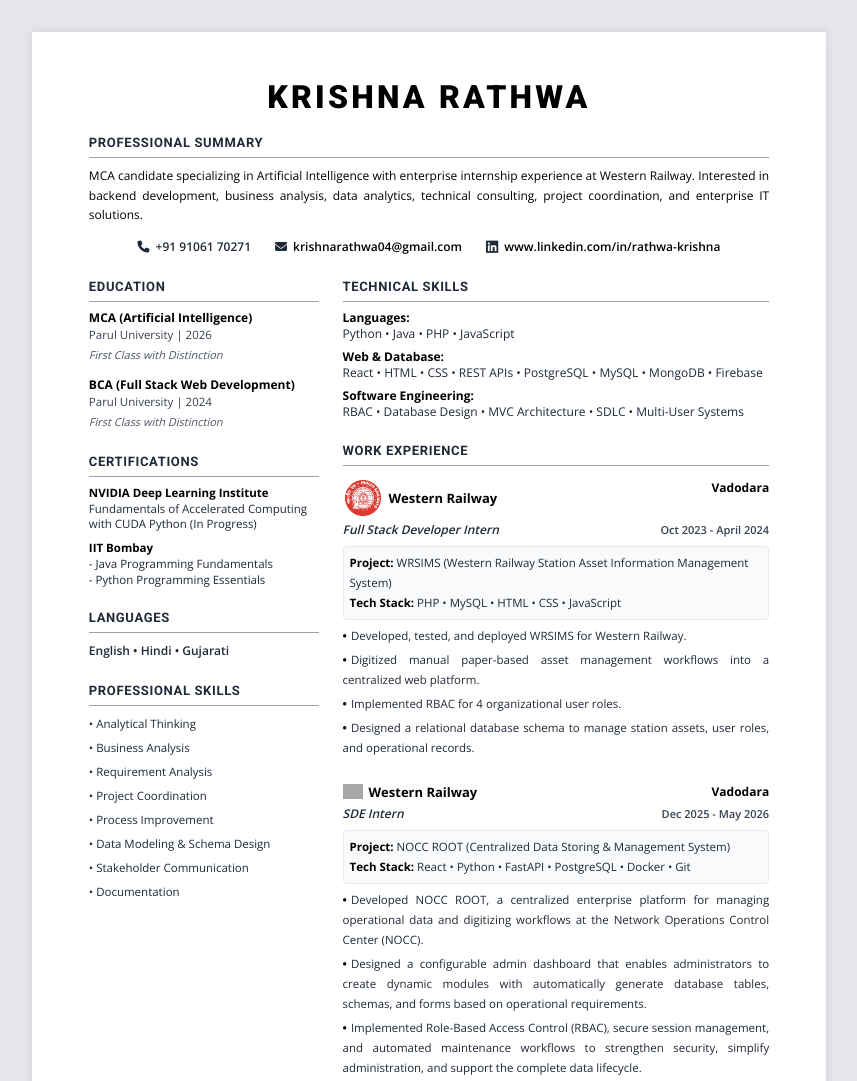
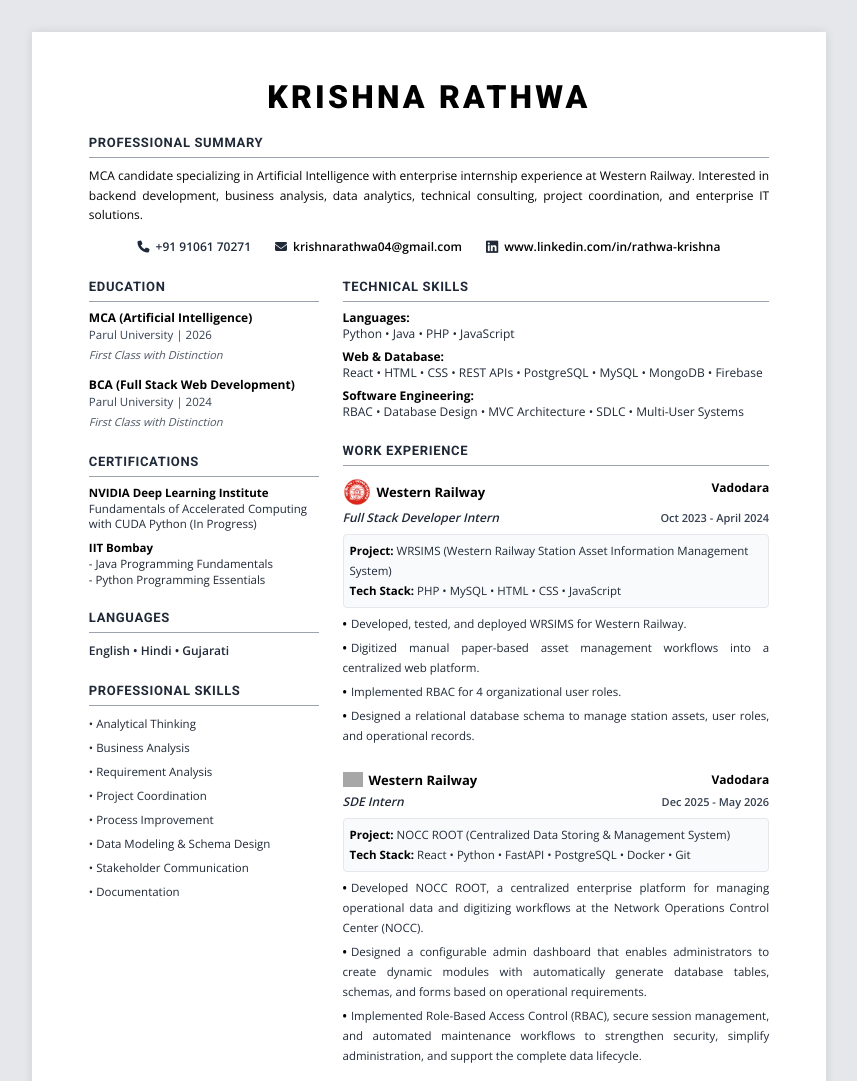
Before and after one commit to rkrishna04/Resume, a plain HTML site: page index.html in a window 1280 px wide. Shown: the top 1081 px of the page, without its empty margins (211-1068 px from the left). Drawn offline with nearby package versions, Linux system fonts and the light colour scheme; grey boxes are pictures that could not be loaded.

Commit message:
Adjust logo size for Western Railway section
Updated image size for Western Railway logo.

```diff
--- a/index.html
+++ b/index.html
@@ -179,7 +179,7 @@
             <div>
               <div class="flex justify-between items-start mb-0.5">
                 <div class="flex items-center gap-1.5">
-                  <img src="indian-railway-logo-png_seeklogo-390907.png" alt="WR Logo" class="h-10 w-10 object-contain opacity-90">
+                  <img src="indian-railway-logo-png_seeklogo-390907.png" alt="WR Logo" class="h-7 w-7 object-contain opacity-100">
                   <p class="font-bold text-[13px] text-black">Western Railway</p>
                 </div>
                 <div class="text-right">
```
